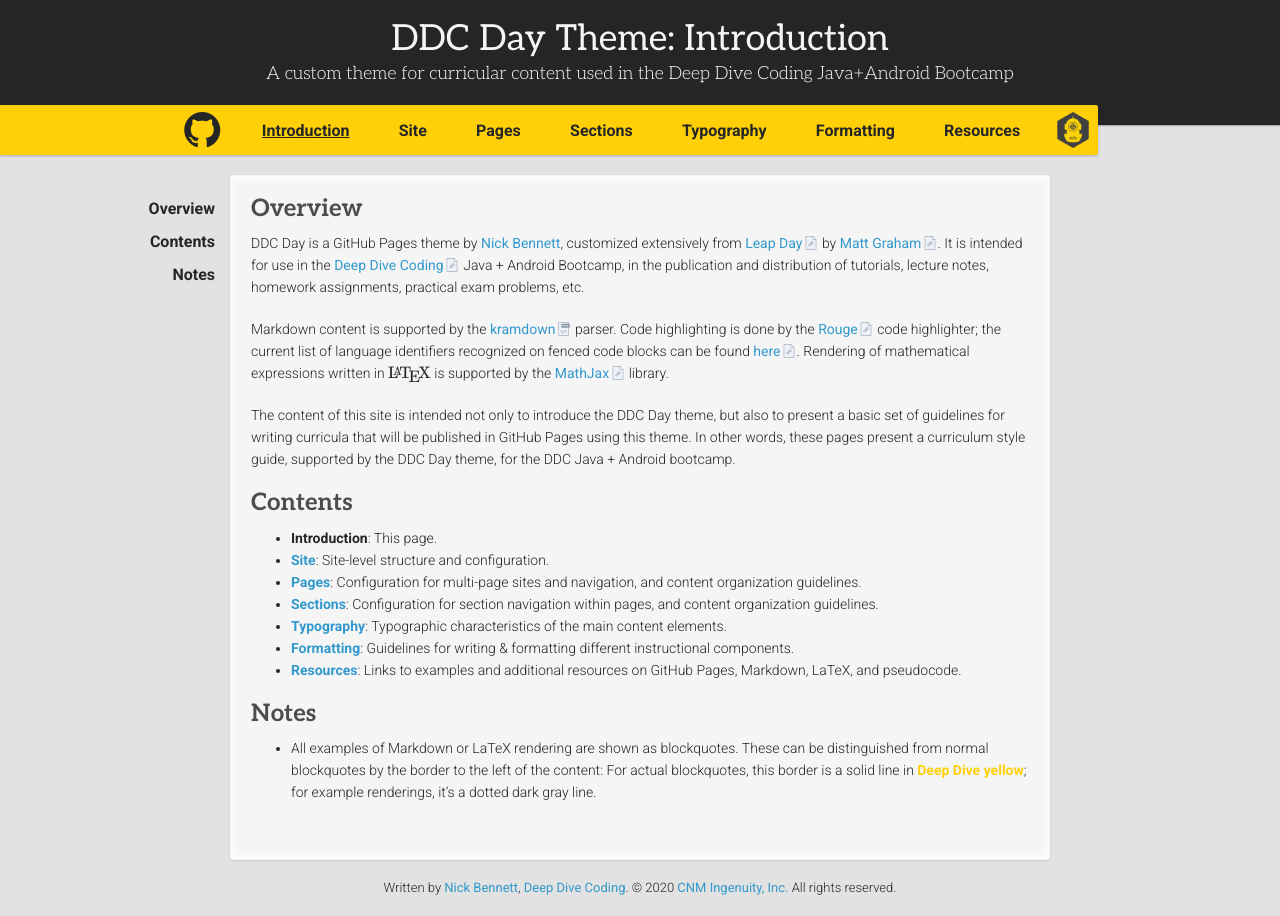
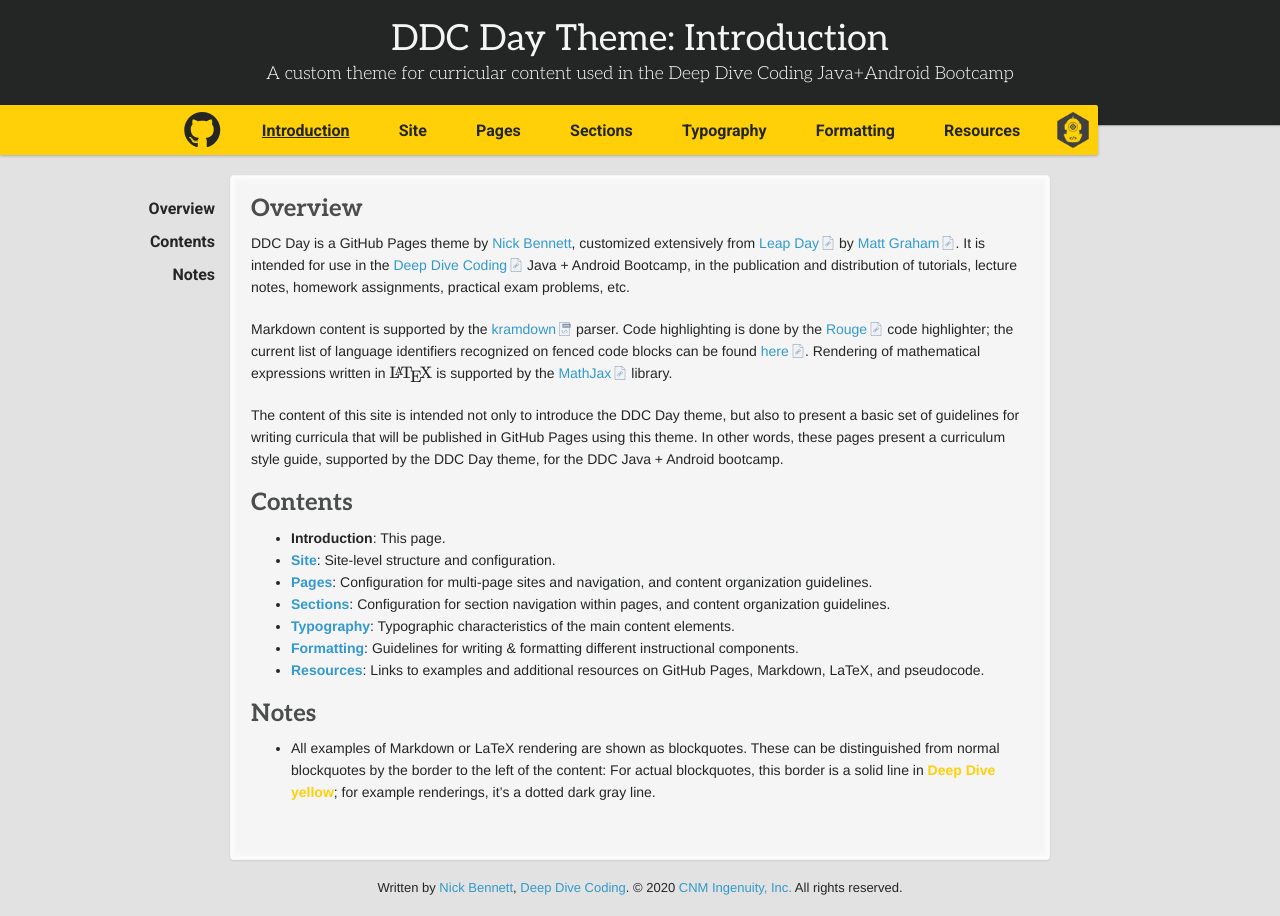
Before and after one commit to ddc-java/ddc-day, a Jekyll site: the page built from index.md, in a window 1280 px wide. Built offline with Jekyll 4.4.1, drawn with Linux system fonts in a browser that asks for light colours; nearby versions of some CDN libraries; some web fonts are replaced; our own code applies the rules of GitHub Pages for plain Markdown files; formulas are drawn with MathJax 3.

Commit message:
try alternatives to Roboto

```diff
--- a/_sass/ddc-day.scss
+++ b/_sass/ddc-day.scss
@@ -36,7 +36,7 @@
 // TODO Define additional colors for links (incl. hover) and code blocks.
 
 body {
-  font-family: "Roboto", "Franklin Gothic Medium", Tahoma, sans-serif;
+  font-family: "Franklin Gothic Medium", Tahoma, sans-serif;
   font-size: 14px;
   line-height: 22px;
   color: $base-dark-color;
```
